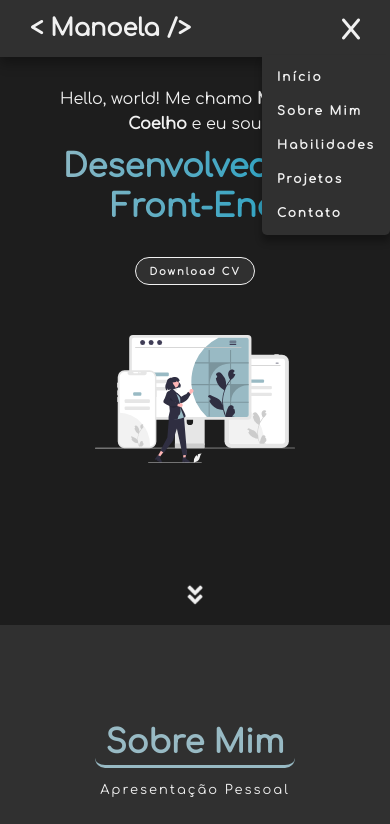
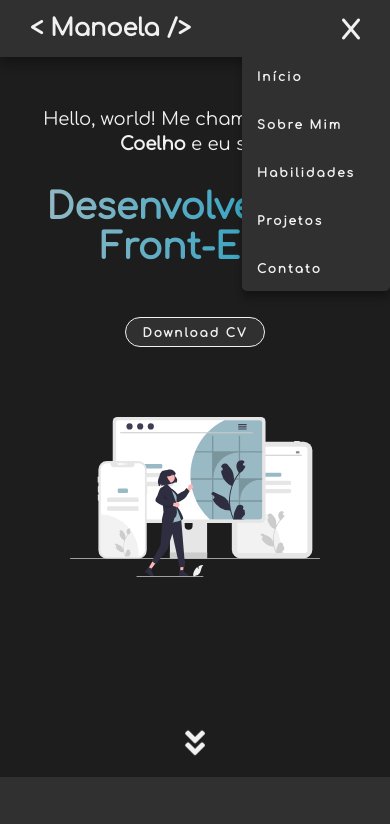
Before and after one commit to manoelacsilva/portfolio_v1, a website: page index.html in a window 390 px wide. Both pictures are taken after a click on the icon 349 px from the left and 28 px from the top of the page. Shown: the top 824 px of the page. Drawn offline with nearby package versions, Linux system fonts and the light colour scheme; files that its build step writes are made by us from their sources; files whose address does not match are found by name.

Commit message:
melhorando o responsivo do header e do hero, fazendo o do sobre mim

```diff
--- a/src/styles/_header.scss
+++ b/src/styles/_header.scss
@@ -91,36 +91,8 @@
 
     i {
         display: none;
-    }
 
-    .primary-navgation {
-        display: flex;
-        gap: 20px;
-        align-items: center;
-    }
-
-    @media (max-width: 480px) {
-        .primary-navgation {
-            display: none;
-        }
-
-        .primary-navgation.active {
-            background: variaveis.$cor-cinza-fundo1;
-            display: grid;
-            width: 128px;
-            position: absolute;
-            top: 55px;
-            right: 0px;
-            //z-index: 5;
-            padding: 15px;
-            font-size: 1.6rem;
-            //font-weight: bold;
-            border-radius: 0 0px 5px 5px;
-            box-shadow: 0px 7px 7px rgba(0, 0, 0, 0.3);
-            //animation: upSection .8s ease-in-out forwards;
-        }
-
-        i {
+        @media (max-width: 480px) {
             display: block;
             font-size: 24px;
             color: variaveis.$cor-branco;
@@ -128,4 +100,32 @@
             align-items: center;
         }
     }
+
+    .primary-navgation {
+        display: flex;
+        gap: 20px;
+        align-items: center;
+
+        @media (max-width: 480px) {
+            display: none;
+            transition: right 0.3s ease-in-out;
+            background: variaveis.$cor-cinza-fundo1;
+            display: grid;
+            width: 148px;
+            position: absolute;
+            top: 55px;
+            right: -149px;
+            //z-index: 5;
+            padding: 15px;
+            font-size: 1.6rem;
+            //font-weight: bold;
+            border-radius: 0 0px 5px 5px;
+            box-shadow: 0px 7px 7px rgba(0, 0, 0, 0.3);
+            gap: 34px;
+
+            &.active {
+                right: 0;
+            }
+        }
+    }
 }
--- a/src/styles/_hero.scss
+++ b/src/styles/_hero.scss
@@ -19,8 +19,8 @@
         width: 500px;
 
         @media (max-width: 480px) {
-            width: 200px;
-            margin-top: 50px;
+            width: 250px;
+            margin-top: 70px;
         }
     }
 
@@ -35,12 +35,12 @@
         // border-right: .15em solid variaveis.$cor-branco; /* Simula o cursor de digitação */
 
         @media (max-width: 480px) {
-            font-size: 32px;
+            font-size: 36px;
             word-wrap: break-word;
             white-space: pre-wrap;
             line-height: 40px;
             min-height: 80px;
-            margin-bottom: 30px;
+            margin-bottom: 50px;
         }
     }
 
@@ -54,7 +54,7 @@
 
         @media (max-width: 480px) {
             display: block;
-            padding: 30px;
+            padding: 50px 30px;
 
             .saudacao {
                 text-align: center;
@@ -82,11 +82,11 @@
         align-items: center;
 
         @media (max-width: 480px) {
-            font-size: 10px;
+            font-size: 12px;
             margin: auto;
-            width: 120px;
-            padding: 4px 1px 3px;
-            height: 28px;
+            width: 140px;
+            padding: 5px 3px 4px;
+            height: 30px;
             border: 1px solid variaveis.$cor-branco;
         }
 
@@ -100,9 +100,9 @@
         margin-bottom: 18px;
 
         @media (max-width: 480px) {
-            font-size: 16px;
+            font-size: 18px;
             line-height: 25px;
-            margin-bottom: 10px;
+            margin-bottom: 30px;
         }
     }
 
@@ -116,7 +116,7 @@
         padding-top: 250px;
 
         @media (max-width: 480px) {
-            padding-top: 40px;
+            padding-top: 30px;
         }
 
         &__img {
@@ -125,8 +125,8 @@
             animation: float 2.5s infinite;
 
             @media (max-width: 480px) {
-                height: 24px;
-                max-width: 24px;
+                height: 32px;
+                max-width: 32px;
             }
         }
     }
--- a/src/styles/_sobre.scss
+++ b/src/styles/_sobre.scss
@@ -4,6 +4,10 @@
     background-color: variaveis.$cor-cinza-fundo1;
     padding: 100px 0;
     margin-top: 10px;
+
+    @media (max-width: 480px) {
+        padding: 50px 30px;
+    }
 
     &__title {
         display: flex;
@@ -24,6 +28,11 @@
         width: 100%;
         border-radius: 10px;
         padding-bottom: 5px;
+
+        @media (max-width: 480px) {
+            font-size: 24px;
+            max-width: 150px;
+        }
     }
 
     h3 {
@@ -35,6 +44,10 @@
         letter-spacing: 2px;
         font-size: 13px;
         color: variaveis.$cor-branco;
+
+        @media (max-width: 480px) {
+            font-size: 11px;
+        }
     }
 
     &__container {
@@ -47,6 +60,10 @@
             border-radius: 20px;
             color: variaveis.$cor-branco;
 
+            @media (max-width: 480px) {
+                padding: 15px;
+            }
+
             ul {
                 width: 100%;
                 padding-left: 18px;
@@ -54,6 +71,10 @@
                 li {
                     margin-bottom: 20px;
                     line-height: 26px;
+
+                    @media (max-width: 480px) {
+                        font-size: 14px;
+                    }
                 }
             }
 
@@ -66,11 +87,19 @@
                 margin: 0 auto;
                 gap: 100px;
 
+                @media (max-width: 480px) {
+                    display: block;
+                }
+
                 &__img {
                     border: 1px solid variaveis.$cor-azul1;
                     border-radius: 20px;
                     padding: 15px 15px 11px;
                     margin: auto;
+
+                    @media (max-width: 480px) {
+                        margin-bottom: 30px;
+                    }
                 }
             }
         }
```
